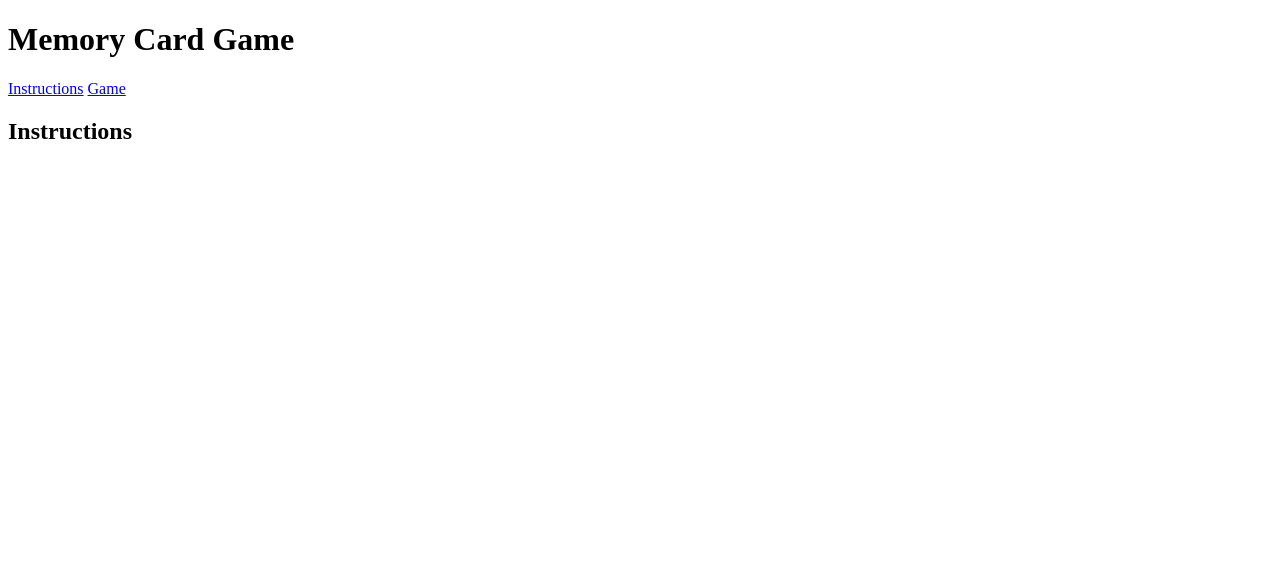
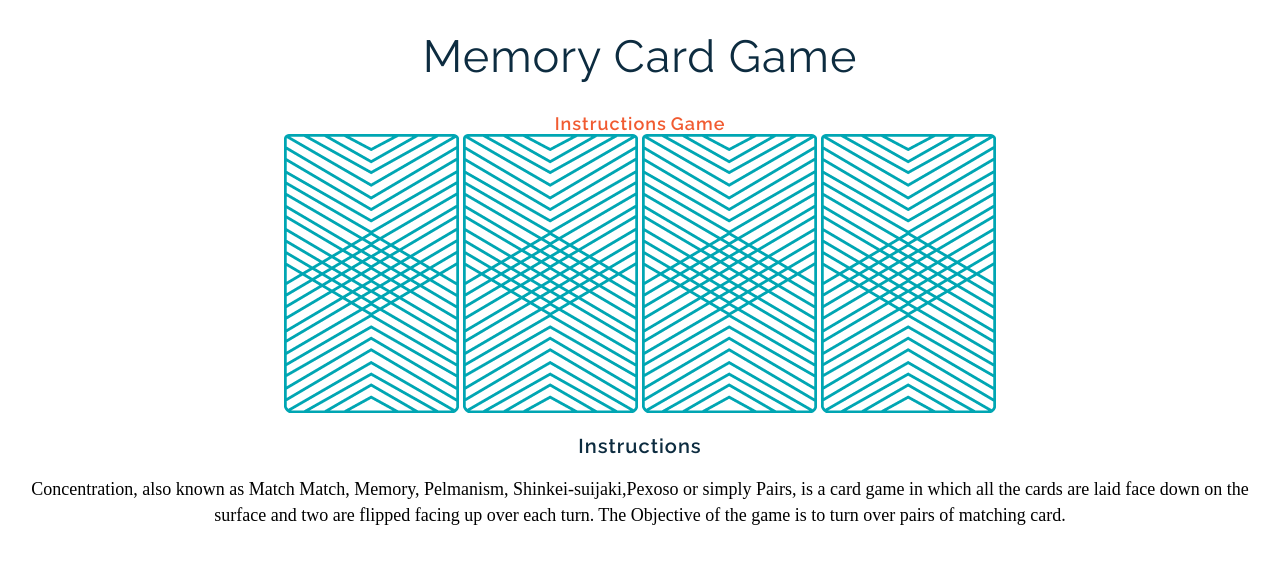
Before and after one commit to iJaabel/wdi-fundamental-memorygame, a plain HTML site: page memory_game/index.html in a window 1280 px wide. Drawn offline with Linux system fonts and the light colour scheme; a web font is replaced by a local one.

Commit message:
Updated game with imgs and stylesheet

```diff
--- /dev/null
+++ b/memory_game/css/main.css
@@ -0,0 +1,30 @@
+body {
+	text-align: center;
+}
+h1 {
+	font-family: raleway;
+	color: #0D2C40;
+	letter-spacing: 1px;
+	font-weight: 400;
+	font-size: 45px;
+}
+a {
+	text-decoration: none;
+	font-family: raleway;
+	color: #F15B31;
+	letter-spacing: 1px;
+	font-weight: 600;
+	font-size: 18px;
+}
+h2 {
+	font-family: raleway;
+	color: #0D2C40;
+	letter-spacing: 1px;
+	font-weight: 600;
+	font-size: 20px
+}
+p {
+	font-family: "droid serif";
+	line-height: 26px;
+	font-size: 18px;
+}
--- a/memory_game/index.html
+++ b/memory_game/index.html
@@ -2,12 +2,20 @@
 <html>
 <head>
 	<title>Memory Card Game</title>
+	<link rel="stylesheet" type="text/css" href="css/main.css">
+	<link href="https://fonts.googleapis.com/css?family=Droid+Serif|Raleway:400,500,600,700" rel="stylesheet">
 </head>
 <body>
 	<h1>Memory Card Game</h1>
 	<a href="#">Instructions</a>
 	<a href="#">Game</a>
+	<div>
+		<img src="assets/images/back.png" alt="King of Diamonds">
+		<img src="assets/images/back.png" alt="King of Hearts">
+		<img src="assets/images/back.png" alt="Queen of Diamonds">
+		<img src="assets/images/back.png" alt="Queen of Hearts">
+	</div>
 	<h2>Instructions</h2>
-	<p></p>
+	<p>Concentration, also known as Match Match, Memory, Pelmanism, Shinkei-suijaki,Pexoso or simply Pairs, is a card game in which all the cards are laid face down on the surface and two are flipped facing up over each turn. The Objective of the game is to turn over pairs of matching card.</p>
 </body>
 </html>
```
Also changed, not shown: memory_game/assets/images/back.png (added), memory_game/assets/images/king-of-diamonds.png (added), memory_game/assets/images/king-of-hearts.png (added), memory_game/assets/images/queen-of-diamonds.png (added), memory_game/assets/images/queen-of-hearts.png (added), 1 other file.
